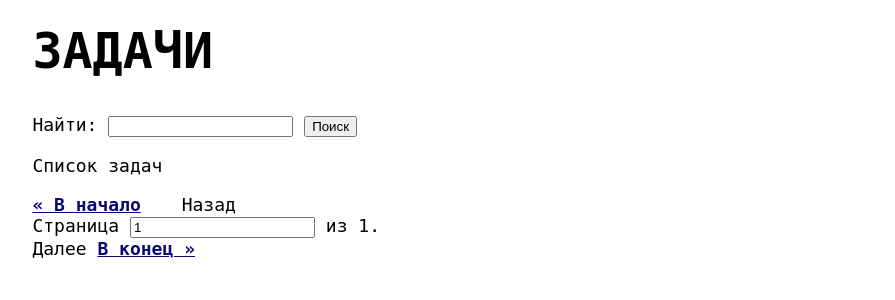
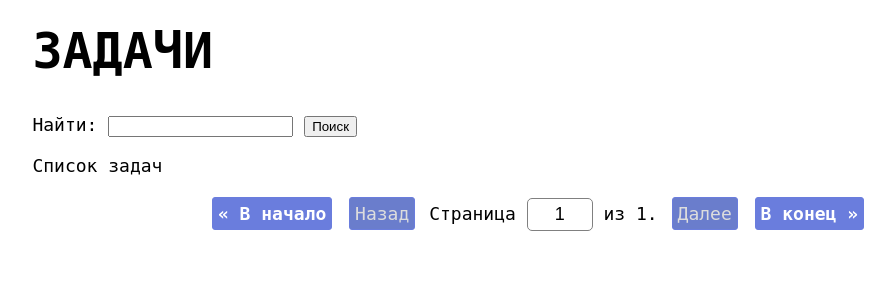
Before and after one commit to tilekbai/issue_tracker, a Django app: page / in a window 1280 px wide. Shown: the part 38-338 px from the top of the page, without its empty margins (102-997 px from the left). Run offline with Django 3.2, Linux system fonts and the light colour scheme; data that the repository does not hold is empty; parts of the project's set-up code (start-up, migrations or seed data) failed here and were passed over.

Commit message:
Добавление стилей для дива pgination

```diff
--- a/source/tracker/static/css/style.css
+++ b/source/tracker/static/css/style.css
@@ -30,3 +30,44 @@ h1 {
     color: rgb(9, 9, 114);
     font-weight: bold;
 }
+
+.pagination {
+    text-align: center;
+}
+
+.pagination a, .pagination .page-disabled {
+    display: inline-block;
+    border: solid 1px #6a7ddd;
+    border-radius: 3px;
+    padding: 5px;
+    margin: 3px;
+}
+
+.pagination a {
+    background: #6a7ddd;
+    color: white;
+    text-decoration: none;
+}
+
+.pagination a:hover {
+    background: #6a7dff;
+    text-decoration: underline;
+}
+
+.pagination .page-disabled {
+    background: #6a7dcc;
+    color: #dddddd
+}
+
+.pagination .current-page {
+    display: inline-block;
+}
+
+.pagination .current-page input {
+    width: 50px;
+    padding: 5px 7px;
+    font-size: inherit;
+    border-radius: 5px;
+    text-align: center;
+    border: solid 1px gray;
+}
```
